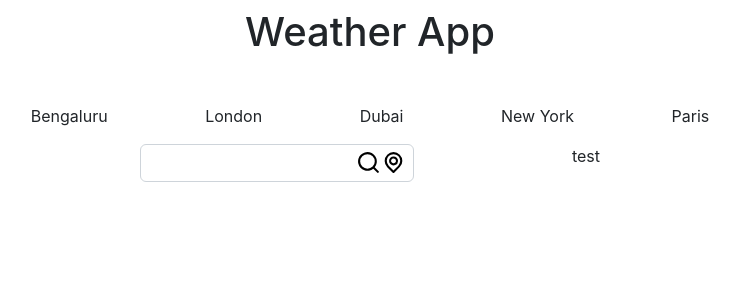
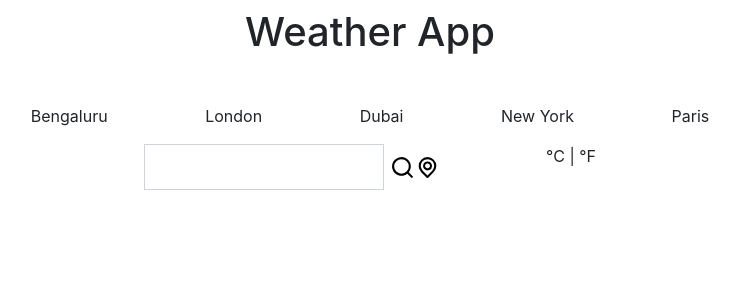
Before and after one commit to arifweb2020/weather-dynamic, a React (Create React App) app: page / in a window 1280 px wide. Shown: the top 300 px of the page, without its empty margins (270-1010 px from the left). Built offline with nearby package versions, Linux system fonts and the light colour scheme.

Commit message:
inputbox

```diff
--- a/src/App.js
+++ b/src/App.js
@@ -8,7 +8,7 @@ function App() {
       <div className='row'>
         <div className='col-md-12'>
           <h1 className='text-center mt-2'>Weather App</h1>
-          <div className='inner__conatiner mt-5'>
+          <div className='inner__container mt-5'>
             <Header />
             <Inputbox />
           </div>
--- a/src/components/inputbox/Inputbox.js
+++ b/src/components/inputbox/Inputbox.js
@@ -8,7 +8,7 @@ function Inputbox(props) {
             <div className='innerbox'>
                 <div>
                     <form>
-                        <input type="text" className='form-control' />
+                        <input type="text" className='form-control searchbox' />
                     </form>
                     <UilSearch
                         size={25}
@@ -22,7 +22,7 @@ function Inputbox(props) {
                     />
                 </div>
                 <div>
-                <p>test</p>
+                    <span>°C</span> | <span>°F</span>
                 </div>
             </div>
 
--- a/src/components/inputbox/inputbox.scss
+++ b/src/components/inputbox/inputbox.scss
@@ -3,11 +3,17 @@
     display: flex;
     justify-content: space-evenly;
 
+    & .searchbox{
+        border-radius: 0px;
+        height: 46px;
+        width: 240px;
+    }
+
     & .icons_color {
       color: black;
       position: relative;
-      left: 216px;
-      top: -33px;
+      left: 246px;
+      top: -36px;
     }
   }
 }
```
